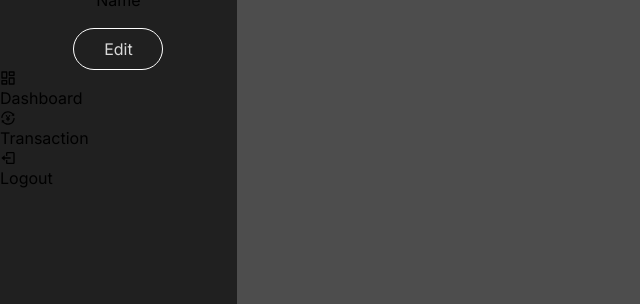
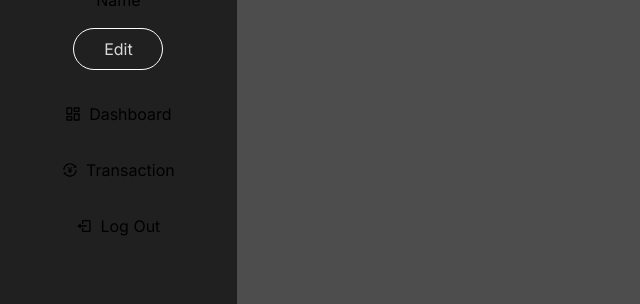
Before and after one commit to ignaviaa/StatusCode, a Next.js app in the folder carbon-world/: page /dashboard in a window 1280 px wide. Shown: the part 268-572 px from the top of the page, without its empty margins (0-640 px from the left). Built offline with nearby package versions, Linux system fonts and the light colour scheme.

Commit message:
changed the sideBar a bit

```diff
--- a/carbon-world/src/components/NavItems.tsx
+++ b/carbon-world/src/components/NavItems.tsx
@@ -6,17 +6,17 @@ import {LuLayoutDashboard} from "react-icons/lu";
 
 function NavItems() {
     return (
-        <div className="flex flex-col">
+        <div className="flex flex-col mt-4 ">
 
-            <Link href={"/"}>
+            <Link className="flex justify-center items-center hover:bg-[#4D4D4D] hover:rounded  m-2 gap-2 p-2" href={"/"}>
                 <LuLayoutDashboard/> Dashboard
             </Link>
 
-            <Link href={"/"}>
+            <Link className="flex justify-center items-center hover:bg-[#4D4D4D] hover:rounded  m-2 gap-2 p-2 " href={"/"}>
                 <AiOutlineTransaction/> Transaction
             </Link>
-            <Link href={"/"} >
-                <BiLogOut/> Logout
+            <Link className="flex justify-center items-center m-2  gap-2 hover:bg-[#4D4D4D] hover:rounded  p-2" href={"/"}>
+                <BiLogOut/>Log Out
             </Link>
         </div>
     );
```
